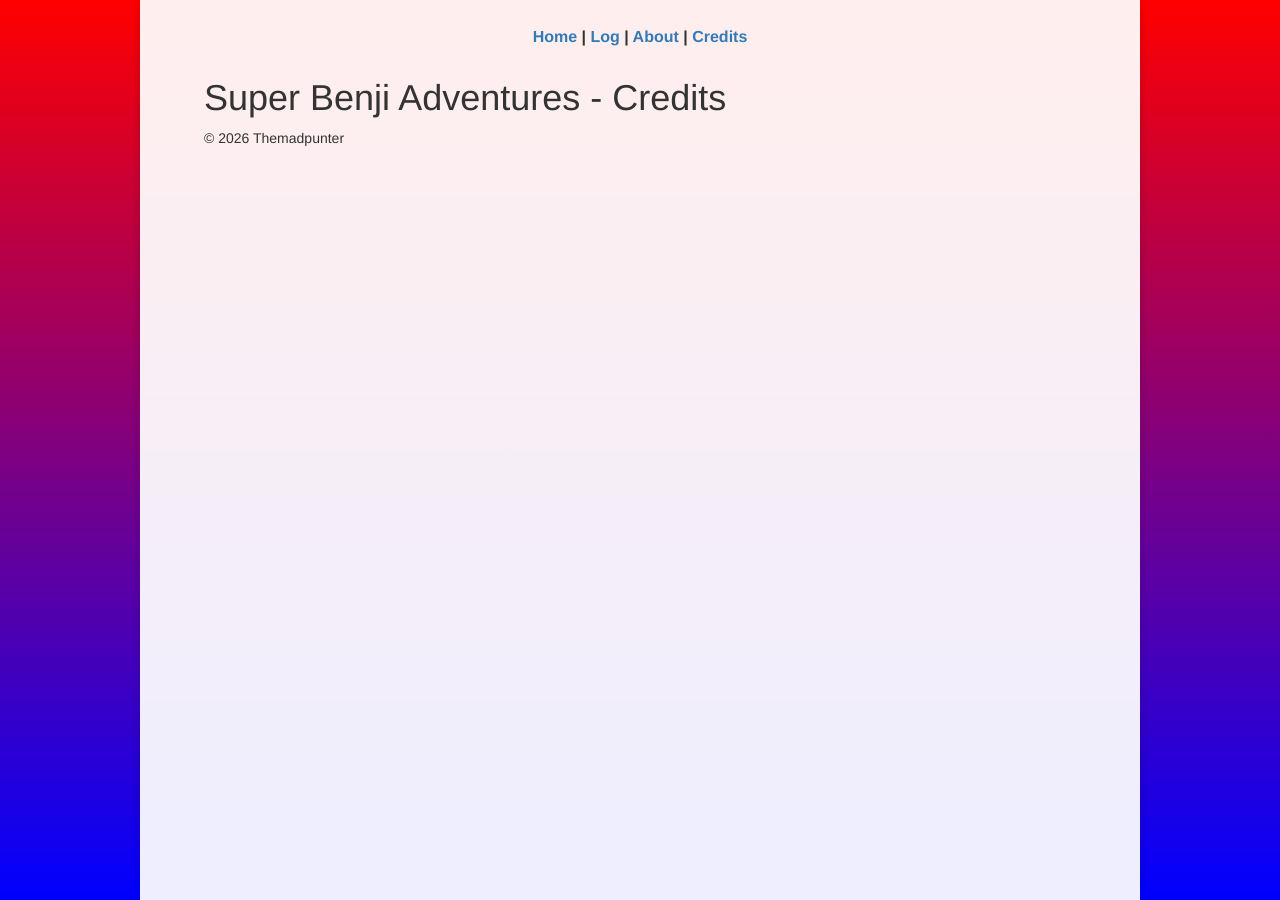
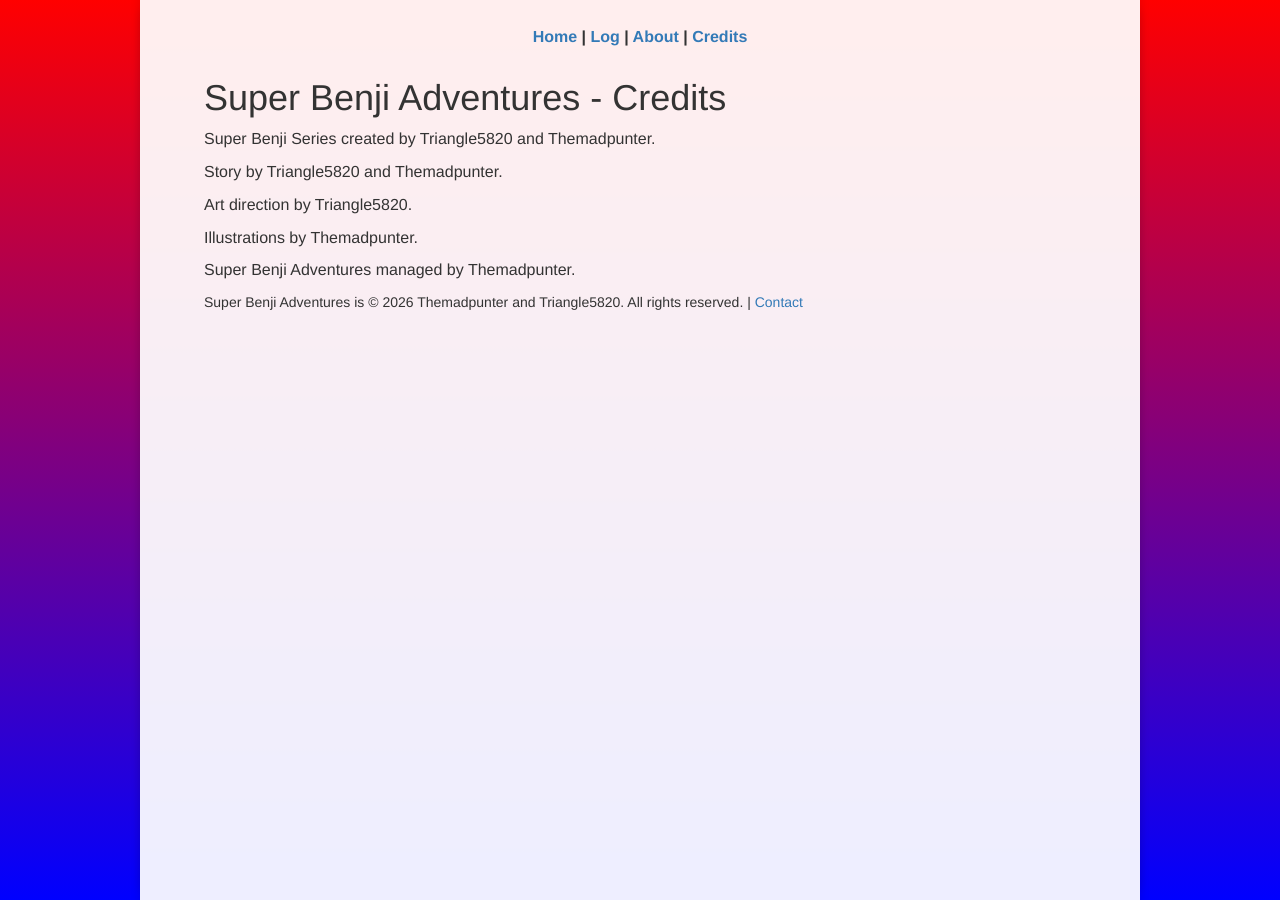
Before and after one commit to familycomicsstudios/super-benji-webcomic, a Jekyll site: the page built from credits.html, in a window 1280 px wide. Built offline with Jekyll 4.4.1, drawn with Linux system fonts in a browser that asks for light colours.

Commit message:
Site Update

```diff
--- a/_layouts/default.html
+++ b/_layouts/default.html
@@ -23,7 +23,7 @@
       </nav>
       {{ content }}
       <footer>
-        &copy 2026 Themadpunter
+        Super Benji Adventures is &copy 2026 Themadpunter and Triangle5820. All rights reserved. | <a href="{{ '/contact' | relative_url }}">Contact</a>
       </footer>
     </main>
   </body>
--- a/credits.html
+++ b/credits.html
@@ -3,3 +3,8 @@ layout: page
 title: Super Benji Adventures - Credits
 permalink: /credits
 ---
+<p>Super Benji Series created by Triangle5820 and Themadpunter.</p>
+<p>Story by Triangle5820 and Themadpunter.</p>
+<p>Art direction by Triangle5820.</p>
+<p>Illustrations by Themadpunter.</p>
+<p>Super Benji Adventures managed by Themadpunter.</p>
```
